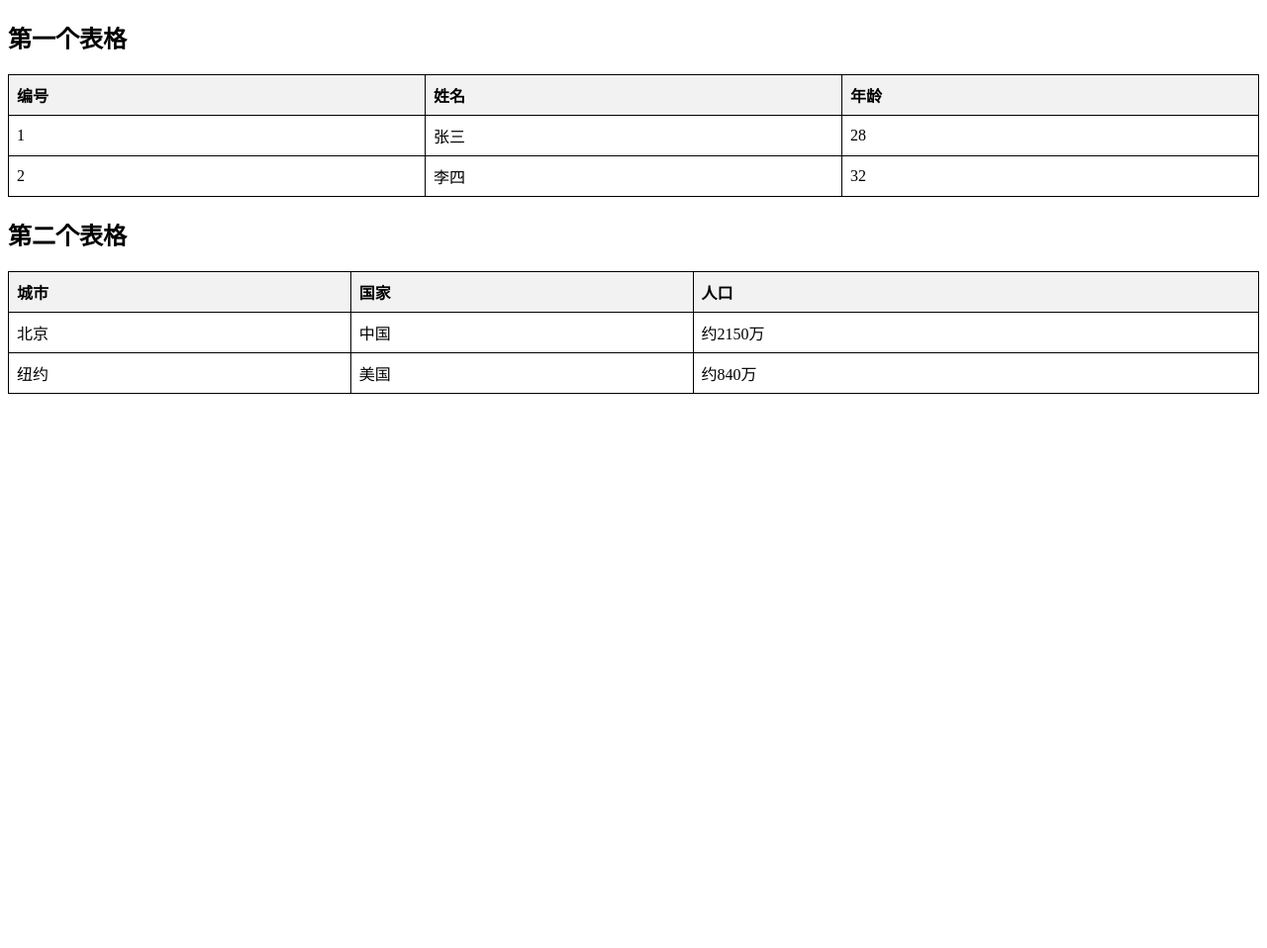
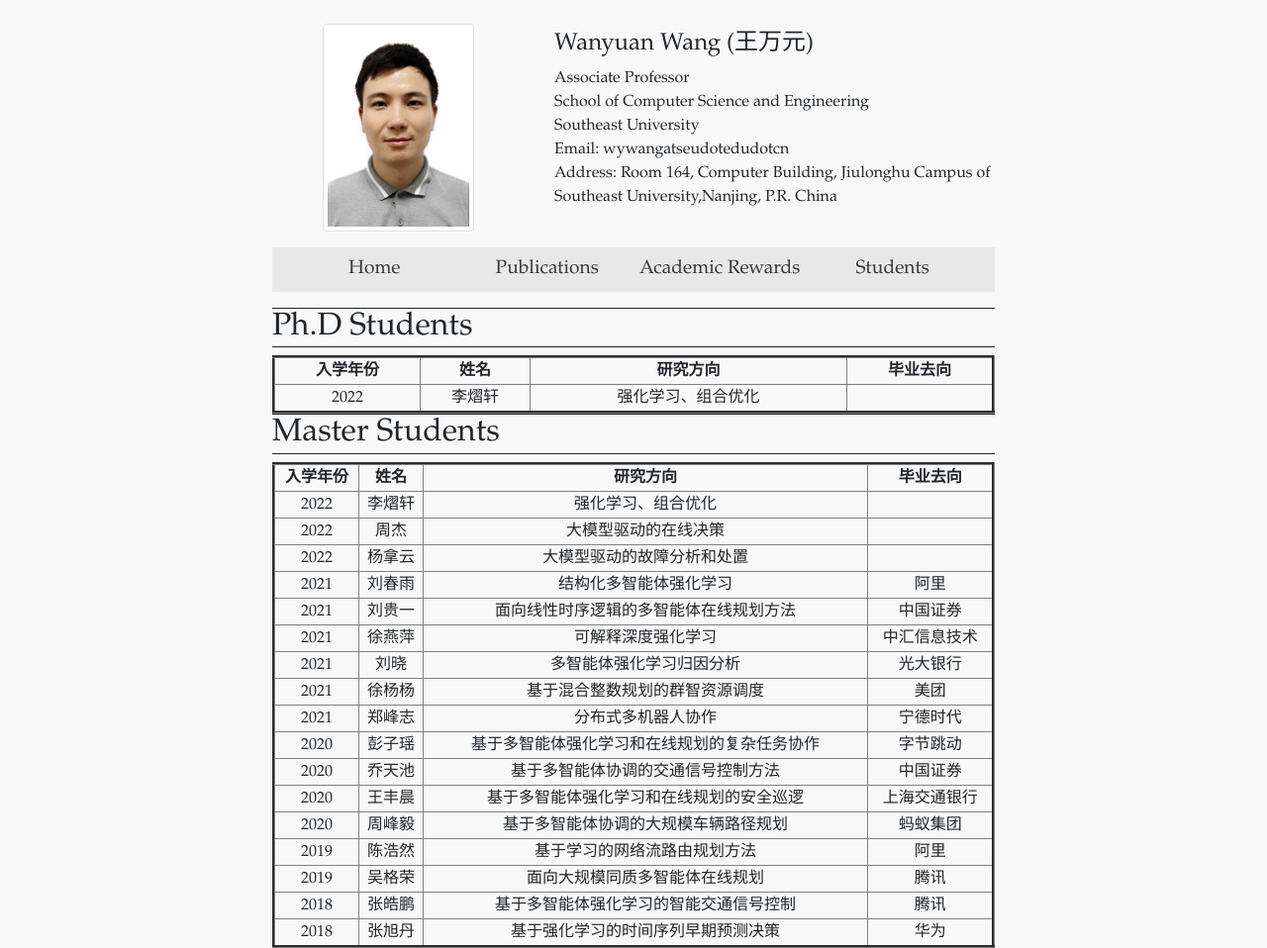
Before and after one commit to wanyuanwang/wanyuanwang.github.io, a Jekyll site: the page built from students.html, in a window 1280 px wide. Shown: the whole page at 99% size. Built offline with Jekyll 4.4.1, drawn with Linux system fonts in a browser that asks for light colours; before the commit the page ends 900 px from its top, so only the background shows below that.

Commit message:
Update students.html

```diff
--- a/students.html
+++ b/students.html
@@ -1,66 +1,133 @@
-<!DOCTYPE html>
-<html lang="en">
-<head>
-    <meta charset="UTF-8">
-    <meta name="viewport" content="width=device-width, initial-scale=1.0">
-    <title>上下两个表格的页面</title>
-    <style>
-        /* 可选的样式，用于美化表格 */
-        table {
-            width: 100%;
-            border-collapse: collapse;
-        }
-        th, td {
-            border: 1px solid black;
-            padding: 8px;
-            text-align: left;
-        }
-        th {
-            background-color: #f2f2f2;
-        }
-    </style>
-</head>
-<body>
-
-<h2>第一个表格</h2>
-<table>
-    <tr>
-        <th>编号</th>
-        <th>姓名</th>
-        <th>年龄</th>
-    </tr>
-    <tr>
-        <td>1</td>
-        <td>张三</td>
-        <td>28</td>
-    </tr>
-    <tr>
-        <td>2</td>
-        <td>李四</td>
-        <td>32</td>
-    </tr>
-    <!-- 可以在这里继续添加行 -->
-</table>
-
-<h2>第二个表格</h2>
-<table>
-    <tr>
-        <th>城市</th>
-        <th>国家</th>
-        <th>人口</th>
-    </tr>
-    <tr>
-        <td>北京</td>
-        <td>中国</td>
-        <td>约2150万</td>
-    </tr>
-    <tr>
-        <td>纽约</td>
-        <td>美国</td>
-        <td>约840万</td>
-    </tr>
-    <!-- 可以在这里继续添加行 -->
-</table>
-
-</body>
-</html>
+---
+layout: default
+---
+<div class="row">
+    <div class="col-sm-8 offset-sm-2">
+      <h2 style="border-top:1px solid; border-bottom:1px solid; ">Ph.D Students</h2>
+        <table border="3" width="730px">
+          <tr align="center">
+    	      <th>入学年份</th>
+              <th>姓名</th>
+              <th>研究方向</th>
+              <th>毕业去向</th>
+            </tr>
+          <tr align="center">
+    	      <td>2022</td>
+              <td>李熠轩</td>
+              <td>强化学习、组合优化</td>
+              <td></td>
+          </tr>
+        </table>
+    <h2 style="border-top:1px solid; border-bottom:1px solid; ">Master Students</h2>
+        <table border="3" width="730px">
+          <tr align="center">
+    	      <th>入学年份</th>
+              <th>姓名</th>
+              <th>研究方向</th>
+              <th>毕业去向</th>
+            </tr>
+          <tr align="center">
+    	      <td>2022</td>
+              <td>李熠轩</td>
+              <td>强化学习、组合优化</td>
+              <td></td>
+          </tr>
+          <tr align="center">
+    	      <td>2022</td>
+              <td>周杰</td>
+              <td>大模型驱动的在线决策</td>
+              <td></td>
+          </tr>
+          <tr align="center">
+    	      <td>2022</td>
+              <td>杨拿云</td>
+              <td>大模型驱动的故障分析和处置</td>
+              <td></td>
+          </tr>
+           <tr align="center">
+    	      <td>2021</td>
+              <td>刘春雨</td>
+              <td>结构化多智能体强化学习</td>
+              <td>阿里</td>
+          </tr>
+          <tr align="center">
+    	      <td>2021</td>
+              <td>刘贵一</td>
+              <td>面向线性时序逻辑的多智能体在线规划方法</td>
+              <td>中国证券</td>
+          </tr>
+         <tr align="center">
+    	      <td>2021</td>
+              <td>徐燕萍</td>
+              <td>可解释深度强化学习</td>
+              <td>中汇信息技术</td>
+          </tr>
+          <tr align="center">
+    	      <td>2021</td>
+              <td>刘晓</td>
+              <td>多智能体强化学习归因分析</td>
+              <td>光大银行</td>
+          </tr>
+          <tr align="center">
+    	      <td>2021</td>
+              <td>徐杨杨</td>
+              <td>基于混合整数规划的群智资源调度</td>
+              <td>美团</td>
+          </tr>
+          <tr align="center">
+    	      <td>2021</td>
+              <td>郑峰志</td>
+              <td>分布式多机器人协作</td>
+              <td>宁德时代</td>
+          </tr>
+          <tr align="center">
+    	      <td>2020</td>
+              <td>彭子瑶</td>
+              <td>基于多智能体强化学习和在线规划的复杂任务协作</td>
+              <td>字节跳动</td>
+          </tr>
+          <tr align="center">
+    	      <td>2020</td>
+              <td>乔天池</td>
+              <td>基于多智能体协调的交通信号控制方法</td>
+              <td>中国证券</td>
+          </tr>
+            <tr align="center">
+    	      <td>2020</td>
+              <td>王丰晨</td>
+              <td>基于多智能体强化学习和在线规划的安全巡逻</td>
+              <td>上海交通银行</td>
+          </tr>
+            <tr align="center">
+    	      <td>2020</td>
+              <td>周峰毅</td>
+              <td>基于多智能体协调的大规模车辆路径规划</td>
+              <td>蚂蚁集团</td>
+          </tr>
+          <tr align="center">
+    	      <td>2019</td>
+              <td>陈浩然</td>
+              <td>基于学习的网络流路由规划方法</td>
+              <td>阿里</td>
+          </tr>
+          <tr align="center">
+    	      <td>2019</td>
+              <td>吴格荣</td>
+              <td>面向大规模同质多智能体在线规划</td>
+              <td>腾讯</td>
+          </tr>
+          <tr align="center">
+    	      <td>2018</td>
+              <td>张皓鹏</td>
+              <td>基于多智能体强化学习的智能交通信号控制</td>
+              <td>腾讯</td>
+          </tr>
+          <tr align="center">
+    	      <td>2018</td>
+              <td>张旭丹</td>
+              <td>基于强化学习的时间序列早期预测决策</td>
+              <td>华为</td>
+          </tr>
+        </table>
+    </div>
+</div>
```
